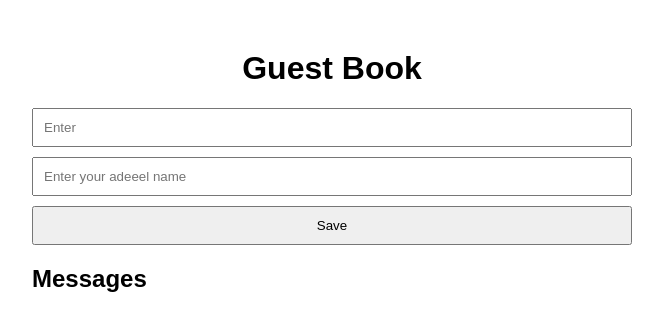
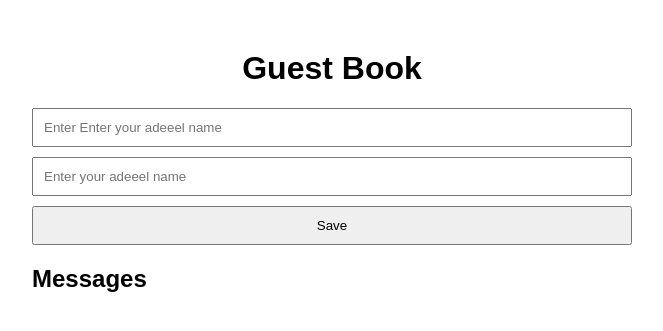
Before and after one commit to adeelamanat566/7sep, a Flask app: page / in a window 1280 px wide. Shown: the top 331 px of the page, without its empty margins (308-971 px from the left). Run offline with Flask 3, Linux system fonts and the light colour scheme; data that the repository does not hold is empty.

Commit message:
Update index.html

```diff
--- a/templates/index.html
+++ b/templates/index.html
@@ -14,7 +14,7 @@
         <input
             type="text"
             name="name"
-            placeholder="Enter "
+            placeholder="Enter Enter your adeeel name "
             required
         >
 
```
